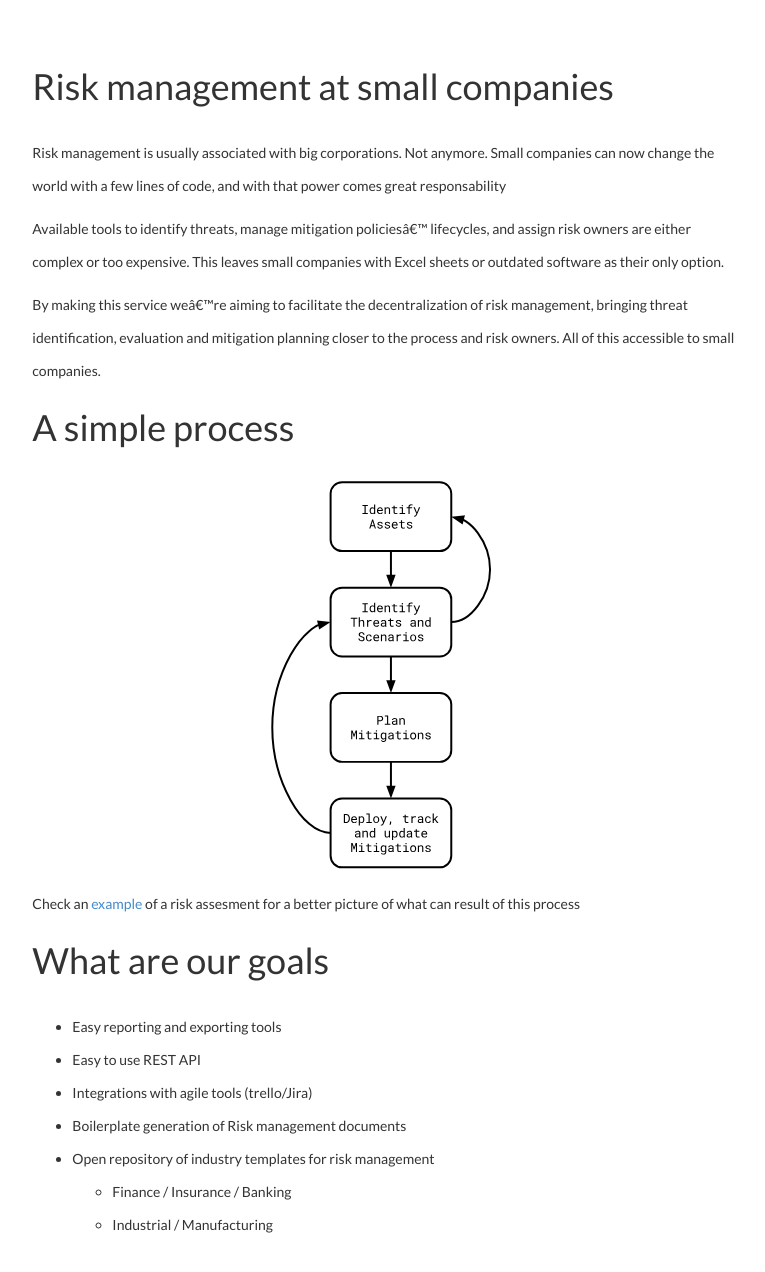
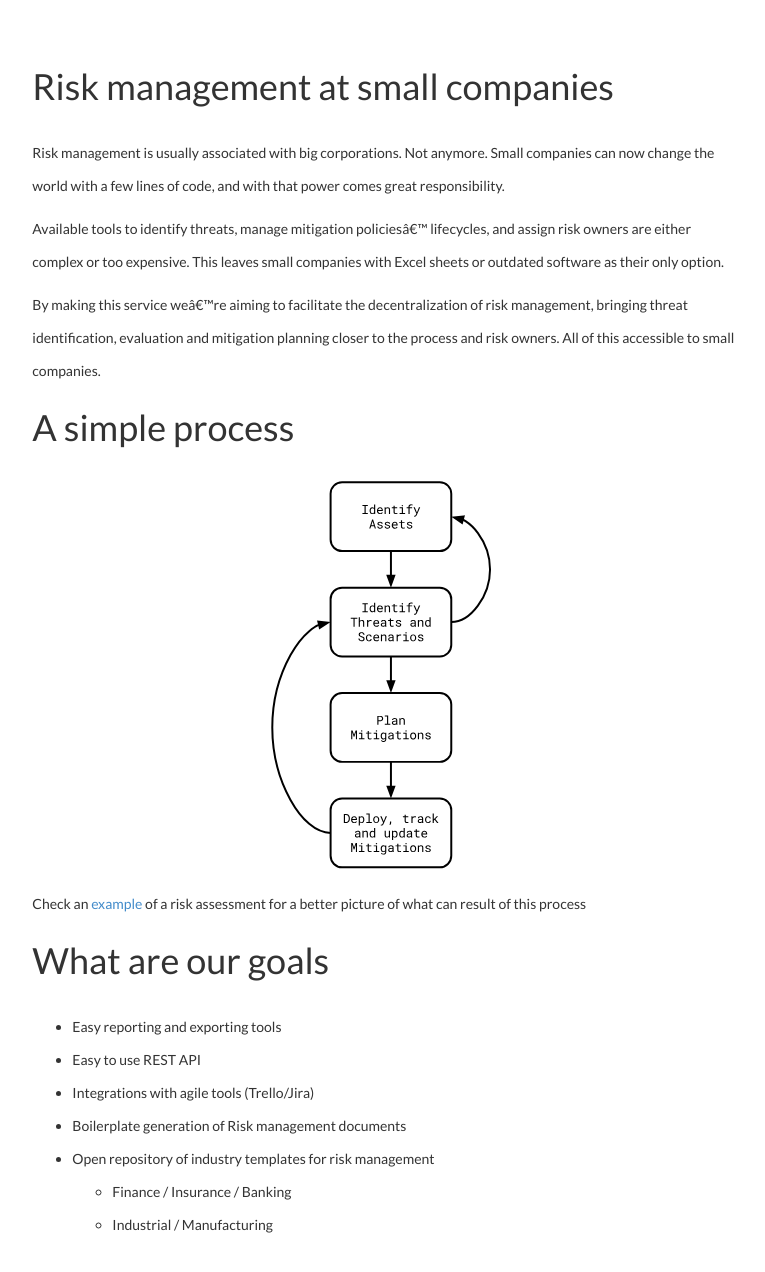
Before and after one commit to sergioisidoro/risco.cc, a Jekyll site: the page built from index.md, in a window 1280 px wide and 1400 px high, scrolled down 388 px, cut to the strip 116-1388 px from the top of the window. Shown: the whole strip, without its empty margins (256-1021 px from the left). Built offline with Jekyll 4.4.1, drawn with Linux system fonts in a browser that asks for light colours; a style sheet for code colours, icons or effects is not loaded.

Commit message:
Fixed typos

```diff
--- a/index.md
+++ b/index.md
@@ -9,7 +9,7 @@ headerImage: '/img/surf-risk.jpg'
 
 Risk management is usually associated with big corporations. Not anymore. Small
 companies can now change the world with a few lines of code, and with that
-power comes great responsability
+power comes great responsibility.
 
 
 Available tools to identify threats, manage mitigation policies' lifecycles,
@@ -27,14 +27,14 @@ closer to the process and risk owners. All of this accessible to small companies
 <img src="/img/Flow.svg" align="center" height="400px" width="auto">
 </p>
 
-Check an [example](/example) of a risk assesment for a better picture of
+Check an [example](/example) of a risk assessment for a better picture of
 what can result of this process
 
 # What are our goals
 
 - Easy reporting and exporting tools
 - Easy to use REST API
-- Integrations with agile tools (trello/Jira)
+- Integrations with agile tools (Trello/Jira)
 - Boilerplate generation of Risk management documents
 - Open repository of industry templates for risk management
   - Finance / Insurance / Banking
```
